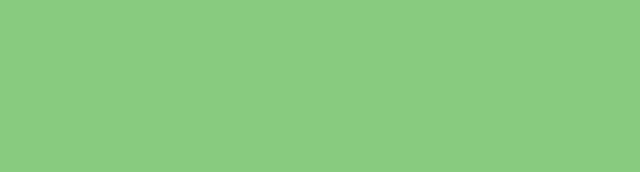
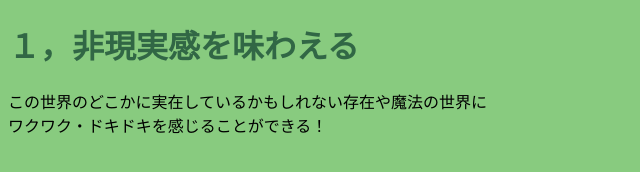
Before and after one commit to Babatenn/Howl, a plain HTML site: page a.html in a window 1280 px wide. Shown: the whole page, without its empty margins (0-640 px from the left). Drawn offline with Linux system fonts and the light colour scheme.

Commit message:
Update a.html

```diff
--- a/a.html
+++ b/a.html
@@ -6,7 +6,18 @@
     <link rel="stylesheet" href="mystyle.css">
   </head>
 
+  <body>
+<h1>１，非現実感を味わえる</h1>
+  <p>この世界のどこかに実在しているかもしれない存在や魔法の世界に<br>
+    ワクワク・ドキドキを感じることができる！</p>
 
+
+
+
+
+
+
+  </body>
 
 
 
```
